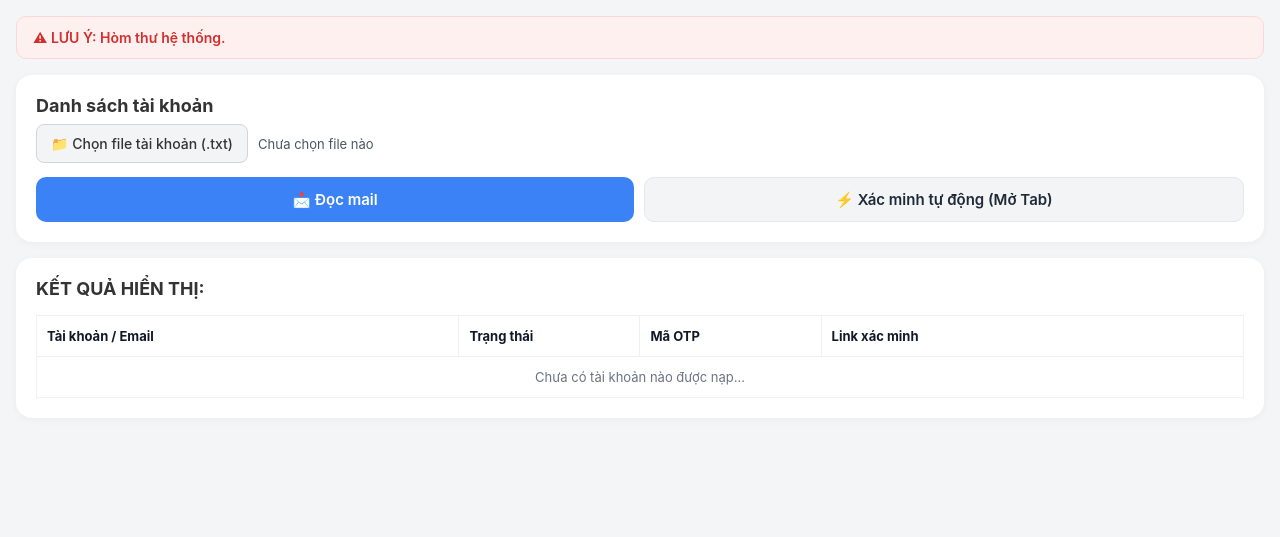
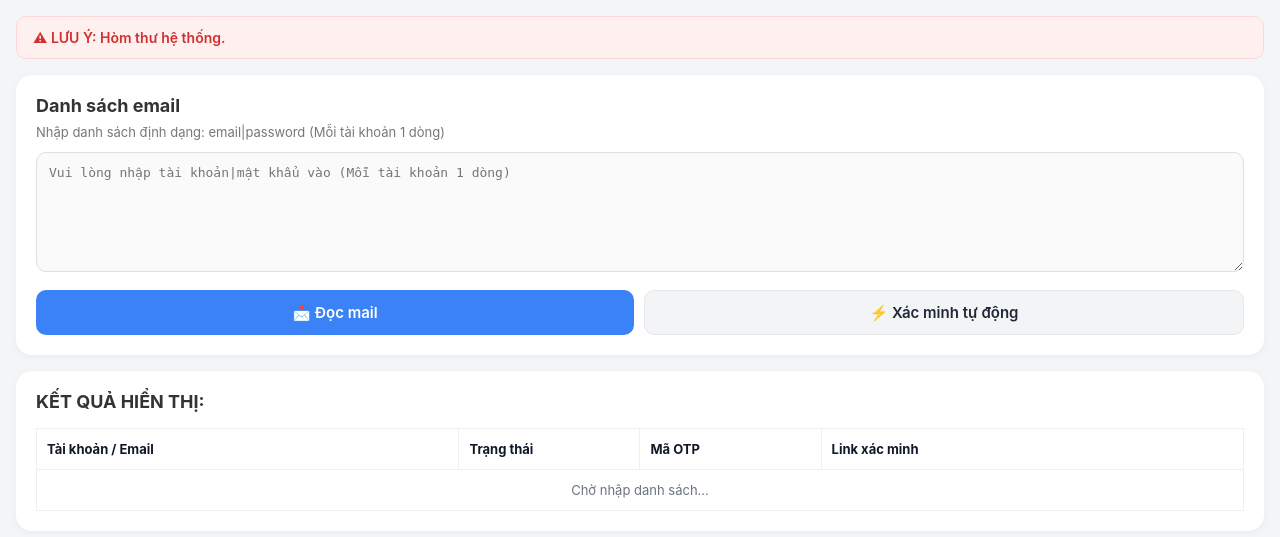
Before and after one commit to quocbaouwu-ux/web_checker, a Flask app: page / in a window 1280 px wide. Shown: the top 537 px of the page. Run offline with Flask 3, Linux system fonts and the light colour scheme.

Commit message:
Update index.html

```diff
--- a/templates/index.html
+++ b/templates/index.html
@@ -46,36 +46,35 @@
             font-weight: 700;
         }
 
-        .file-upload-box {
-            display: flex;
-            align-items: center;
-            gap: 10px;
-            margin-bottom: 14px;
+        .card p.sub-text {
+            color: #777;
+            font-size: 13px;
+            margin-top: 0;
+            margin-bottom: 12px;
         }
 
-        .file-input-label {
-            background-color: #f3f4f6;
-            border: 1px solid #d1d5db;
-            padding: 10px 14px;
-            border-radius: 8px;
-            cursor: pointer;
-            font-size: 14px;
-            font-weight: 500;
+        textarea {
+            width: 100%;
+            height: 120px;
+            border: 1px solid #e0e0e0;
+            border-radius: 10px;
+            padding: 12px;
+            font-family: monospace;
+            font-size: 13px;
+            outline: none;
+            resize: vertical;
+            background-color: #fafafa;
         }
 
-        .file-input-label:hover {
-            background-color: #e5e7eb;
-        }
-
-        .file-name-info {
-            font-size: 13px;
-            color: #4b5563;
+        textarea:focus {
+            border-color: #3b82f6;
+            background-color: #fff;
         }
 
         .btn-group {
             display: flex;
             gap: 10px;
-            margin-top: 10px;
+            margin-top: 14px;
         }
 
         .btn {
@@ -174,20 +173,17 @@
     </div>
 
     <div class="card">
-        <h3>Danh sách tài khoản</h3>
+        <h3>Danh sách email</h3>
+        <p class="sub-text">Nhập danh sách định dạng: <code>email|password</code> (Mỗi tài khoản 1 dòng)</p>
 
-        <div class="file-upload-box">
-            <label class="file-input-label" for="fileInput">📁 Chọn file tài khoản (.txt)</label>
-            <input type="file" id="fileInput" accept=".txt,.csv" style="display: none;" onchange="handleFileSelect(event)">
-            <span class="file-name-info" id="fileNameInfo">Chưa chọn file nào</span>
-        </div>
+        <textarea id="emailInput" placeholder="Vui lòng nhập tài khoản|mật khẩu vào (Mỗi tài khoản 1 dòng)"></textarea>
 
         <div class="btn-group">
             <button class="btn btn-read" id="btnRead" onclick="processVerify(false)">
                 📩 Đọc mail
             </button>
             <button class="btn btn-auto" id="btnAuto" onclick="processVerify(true)">
-                ⚡ Xác minh tự động (Mở Tab)
+                ⚡ Xác minh tự động
             </button>
         </div>
     </div>
@@ -206,7 +202,7 @@
                 </thead>
                 <tbody id="resultBody">
                     <tr>
-                        <td colspan="4" style="text-align: center;" class="text-muted">Chưa có tài khoản nào được nạp...</td>
+                        <td colspan="4" style="text-align: center;" class="text-muted">Chờ nhập danh sách...</td>
                     </tr>
                 </tbody>
             </table>
@@ -214,62 +210,23 @@
     </div>
 
     <script>
-        let loadedAccounts = [];
+        async function processVerify(isOpenTabs) {
+            const btnRead = document.getElementById('btnRead');
+            const btnAuto = document.getElementById('btnAuto');
+            const input = document.getElementById('emailInput').value.trim();
+            const tbody = document.getElementById('resultBody');
 
-        function handleFileSelect(event) {
-            const file = event.target.files[0];
-            if (!file) return;
-
-            document.getElementById('fileNameInfo').innerText = file.name;
-
-            const reader = new FileReader();
-            reader.onload = function(e) {
-                const text = e.target.result;
-                loadedAccounts = text.split('\n').map(l => l.trim()).filter(l => l.length > 0);
-
-                // Hiển thị ngay danh sách email vừa nạp vào bảng bên dưới
-                renderInitialTable(loadedAccounts);
-            };
-            reader.readAsText(file);
-        }
-
-        function renderInitialTable(accounts) {
-            const tbody = document.getElementById('resultBody');
-            tbody.innerHTML = '';
-
-            if (accounts.length === 0) {
-                tbody.innerHTML = `<tr><td colspan="4" style="text-align: center;" class="text-muted">File rỗng hoặc không đúng định dạng!</td></tr>`;
+            if (!input) {
+                alert("Vui lòng nhập tài khoản|mật khẩu vào!");
                 return;
             }
 
-            accounts.forEach(line => {
-                const parts = line.split('|');
-                const email = parts[0] ? parts[0].trim() : line;
+            const lines = input.split('\n').map(l => l.trim()).filter(l => l.length > 0);
 
-                const tr = document.createElement('tr');
-                tr.innerHTML = `
-                    <td>${email}</td>
-                    <td><span class="text-muted">Chờ xử lý</span></td>
-                    <td><span class="text-muted">N/A</span></td>
-                    <td><span class="text-muted">Sẵn sàng</span></td>
-                `;
-                tbody.appendChild(tr);
-            });
-        }
-
-        async function processVerify(isOpenTabs) {
-            const btnRead = document.getElementById('btnRead');
-            const btnAuto = document.getElementById('btnAuto');
-            const tbody = document.getElementById('resultBody');
-
-            if (loadedAccounts.length === 0) {
-                alert("Vui lòng chọn file chứa danh sách tài khoản trước!");
-                return;
-            }
-
+            // Mở tab ngay lập tức khi nhấn để vượt bộ lọc Safari/Chrome
             let openedTabs = [];
             if (isOpenTabs) {
-                for (let i = 0; i < loadedAccounts.length; i++) {
+                for (let i = 0; i < lines.length; i++) {
                     let win = window.open('about:blank', '_blank');
                     openedTabs.push(win);
                 }
@@ -277,19 +234,13 @@
 
             btnRead.disabled = true;
             btnAuto.disabled = true;
-
-            // Cập nhật trạng thái đang quét
-            const rows = tbody.querySelectorAll('tr');
-            rows.forEach(row => {
-                const statusCell = row.children[1];
-                if (statusCell) statusCell.innerHTML = `<span class="text-muted">Đang quét...</span>`;
-            });
+            tbody.innerHTML = `<tr><td colspan="4" style="text-align: center;" class="text-muted">Đang quét ${lines.length} tài khoản (Vui lòng chờ)...</td></tr>`;
 
             try {
                 const response = await fetch('/api/verify', {
                     method: 'POST',
                     headers: { 'Content-Type': 'application/json' },
-                    body: JSON.stringify({ accounts: loadedAccounts })
+                    body: JSON.stringify({ accounts: lines })
                 });
 
                 const data = await response.json();
@@ -310,7 +261,7 @@
                                     tabStatus = " <span class='text-muted'>(Không có link)</span>";
                                 }
                             } else {
-                                tabStatus = " <span class='status-error-text'>(Bị trình duyệt chặn Pop-up)</span>";
+                                tabStatus = " <span class='status-error-text'>(Bị trình duyệt chặn)</span>";
                             }
                         }
 
@@ -331,7 +282,7 @@
                     });
                 } else {
                     openedTabs.forEach(t => t && t.close());
-                    tbody.innerHTML = `<tr><td colspan="4" style="text-align: center;" class="status-error-text">Không nhận được dữ liệu phản hồi!</td></tr>`;
+                    tbody.innerHTML = `<tr><td colspan="4" style="text-align: center;" class="status-error-text">Không nhận được dữ liệu từ Server!</td></tr>`;
                 }
 
             } catch (err) {
```
